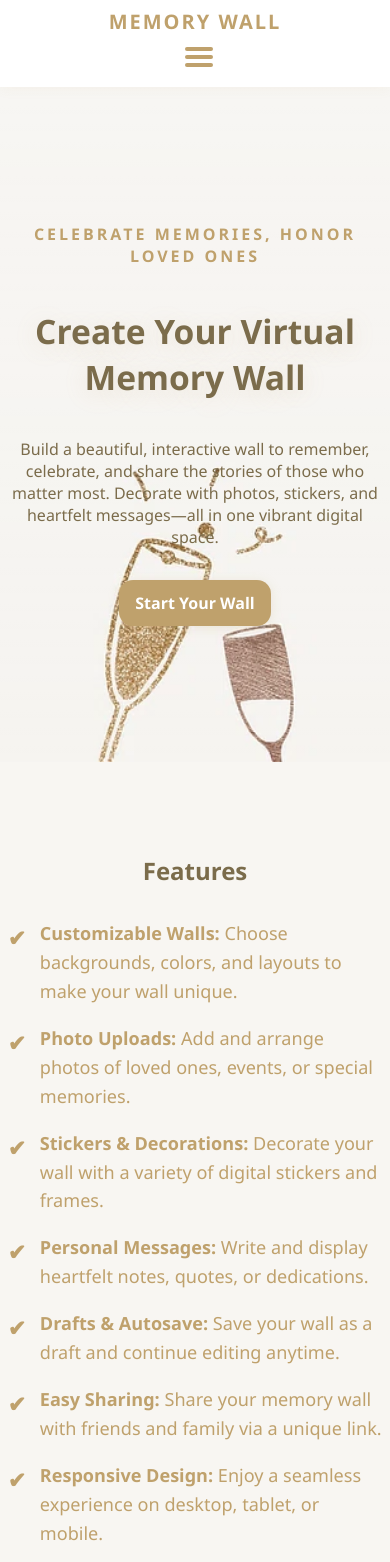
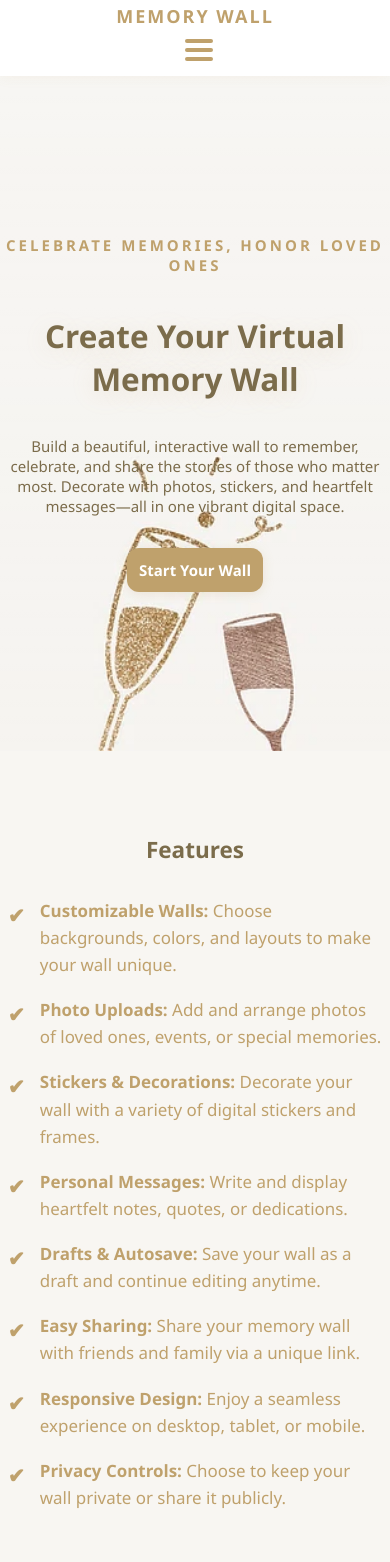
Before and after one commit to Arvindrathod9/CustomWallApp, a React (Create React App) app in the folder frontend/: page /home in a window 390 px wide. Shown: the top 1562 px of the page. Built offline with nearby package versions, Linux system fonts and the light colour scheme; no server answers.

Commit message:
f all d com

```diff
--- a/frontend/src/index.css
+++ b/frontend/src/index.css
@@ -3,7 +3,32 @@
   box-sizing: border-box;
 }
 
+/* --- Responsive Enhancements (AI Added) --- */
+img, video, canvas, svg {
+  max-width: 100%;
+  height: auto;
+  display: block;
+}
+
+.container, .main-layout, .modern-card, .modern-section, .profile-panel, .chat-panel {
+  width: 100%;
+  box-sizing: border-box;
+}
+
+button, .modern-btn-primary, .modern-btn-secondary {
+  min-width: 44px;
+  min-height: 44px;
+  touch-action: manipulation;
+}
+
+input, select, textarea {
+  min-width: 44px;
+  min-height: 44px;
+}
+
 body {
+  -webkit-tap-highlight-color: transparent;
+  touch-action: manipulation;
   margin: 0;
   padding: 0;
   font-family: 'Montserrat', 'Segoe UI', Arial, sans-serif;
@@ -871,3 +896,48 @@
     z-index: 99999 !important;
   }
 }
+
+@media (max-width: 480px) {
+  html {
+    font-size: 15px;
+  }
+  .main-layout, .modern-card, .modern-section, .profile-panel, .chat-panel {
+    padding: 0 2vw !important;
+    margin: 0 !important;
+    border-radius: 0 !important;
+  }
+  .modern-navbar, .modern-footer {
+    flex-direction: column !important;
+    padding: 4px 0 !important;
+    height: auto !important;
+  }
+  .modern-navbar-logo {
+    font-size: 18px !important;
+    padding: 0 2px !important;
+  }
+  .modern-navbar-menu {
+    flex-direction: column !important;
+    gap: 4px;
+    font-size: 15px;
+  }
+  .modern-btn-primary, .modern-btn-secondary, button {
+    font-size: 15px !important;
+    padding: 10px 12px !important;
+    border-radius: 12px !important;
+  }
+  input, select, textarea {
+    font-size: 15px !important;
+    padding: 8px 10px !important;
+    border-radius: 8px !important;
+  }
+  .modern-hero-content {
+    padding: 8px 0 !important;
+    max-width: 98vw !important;
+  }
+  .modern-hero-title, .modern-hero-desc {
+    text-align: center !important;
+  }
+  .modern-card, .modern-section {
+    margin-bottom: 10px !important;
+  }
+}
```
